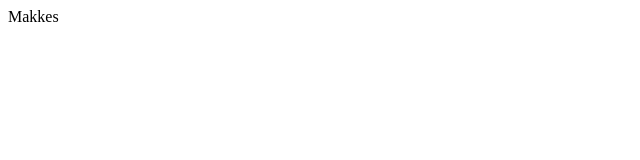
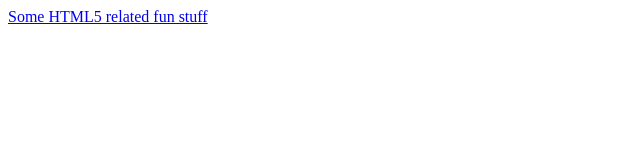
Before and after one commit to makkes/makkes.github.com, a plain HTML site: page index.html in a window 1280 px wide. Shown: the whole page, without its empty margins (0-640 px from the left). Drawn offline with Linux system fonts and the light colour scheme.

Commit message:
linked html5/ in index.html

```diff
--- a/index.html
+++ b/index.html
@@ -5,7 +5,7 @@
     </head>
 
     <body>
-        Makkes
+        <a href="html5/">Some HTML5 related fun stuff</a>
     </body>
 
 </html>
```
